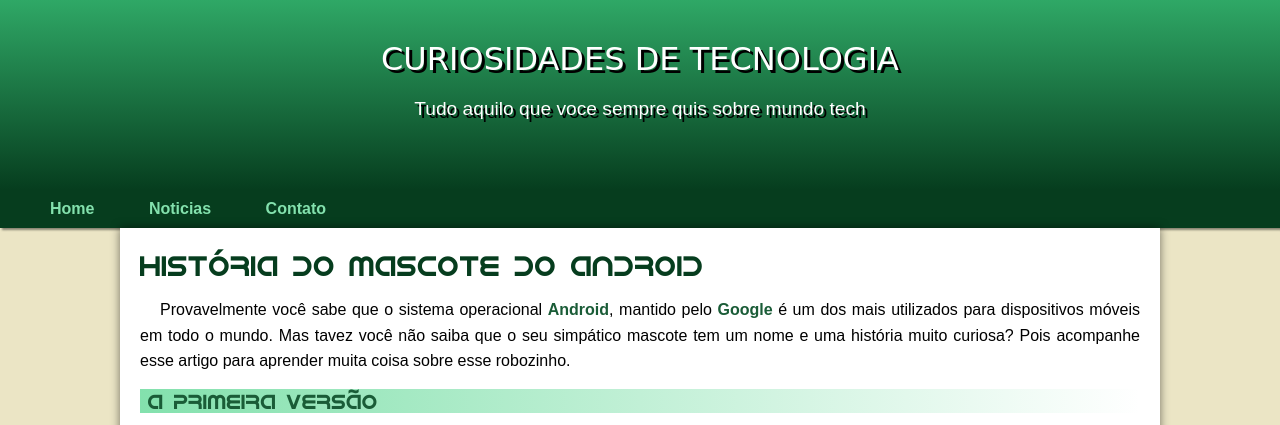
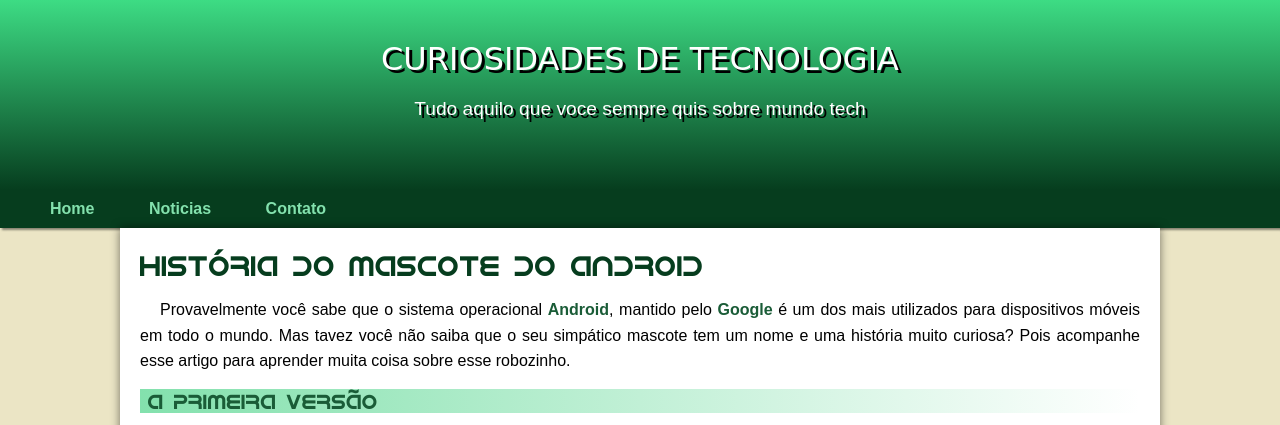
Before and after one commit to milosdevelop/projeto-android, a plain HTML site: page index.html in a window 1280 px wide. Shown: the top 425 px of the page. Drawn offline with Linux system fonts and the light colour scheme.

Commit message:
alterar cor

```diff
--- a/style.css
+++ b/style.css
@@ -31,7 +31,7 @@
   content: '\00A0\1F517';
 }
 header{
- background-image: linear-gradient(to bottom, var(--cor3), var(--cor5));
+ background-image: linear-gradient(to bottom, var(--cor2), var(--cor5));
   min-height: 150px;
   text-align: center;
   padding-top: 40px;
```
